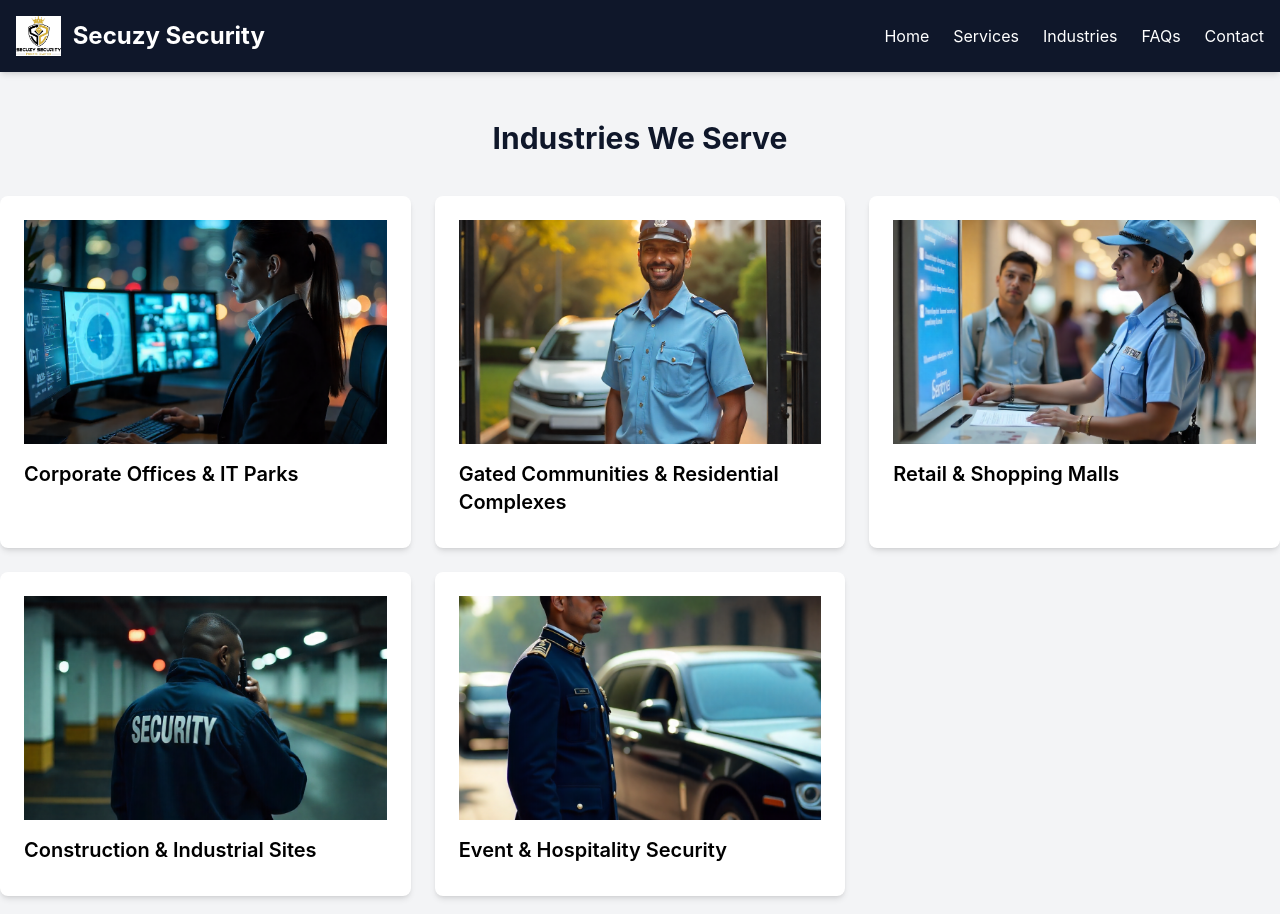
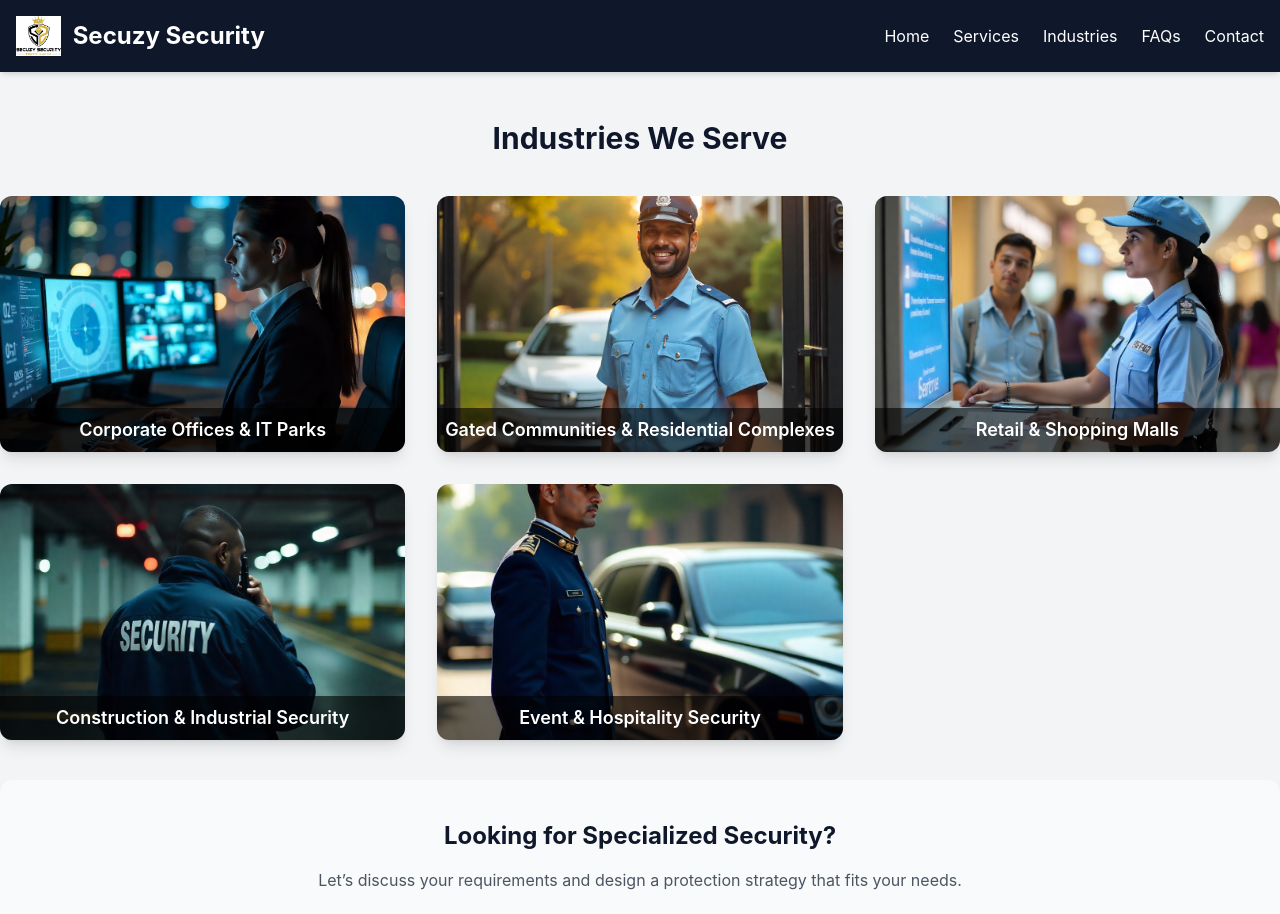
Before and after one commit to HimeshRoutray/secuzy-ui, a React (Create React App) app: page /secuzy-ui/industries in a window 1280 px wide. Shown: the top 914 px of the page. Built offline with nearby package versions, Linux system fonts and the light colour scheme.

Commit message:
Modified the Industries page

```diff
--- a/src/pages/Industries.js
+++ b/src/pages/Industries.js
@@ -1,36 +1,97 @@
+// src/pages/Industries.js
+import React, { useState } from "react";
 import Card from "../components/ServiceCard";
 import corporateImg from "../assets/corporate.png";
 import gatedSocietyImg from "../assets/gatedSociety.png";
 import mallImg from "../assets/mall.png";
 import industrialImg from "../assets/industrial.png";
 import vipEscortImg from "../assets/vipEscort.png";
+import { useNavigate } from "react-router-dom";
 
-// Attach images for each industry
 const industries = [
-  { title: "Corporate Offices & IT Parks", img: corporateImg },
-  { title: "Gated Communities & Residential Complexes", img: gatedSocietyImg },
-  { title: "Retail & Shopping Malls", img: mallImg },
-  { title: "Construction & Industrial Sites", img: industrialImg },
-  { title: "Event & Hospitality Security", img: vipEscortImg },
+  {
+    title: "Corporate Offices & IT Parks",
+    img: corporateImg,
+    desc: "Ensuring a secure work environment for employees and visitors.",
+  },
+  {
+    title: "Gated Communities & Residential Complexes",
+    img: gatedSocietyImg,
+    desc: "Enhanced security for apartments, villas, and societies.",
+  },
+  {
+    title: "Retail & Shopping Malls",
+    img: mallImg,
+    desc: "Protecting stores from theft, vandalism, and crowd mismanagement.",
+  },
+  {
+    title: "Construction & Industrial Security",
+    img: industrialImg,
+    desc: "Preventing unauthorized access and equipment theft. Securing high-risk construction sites and warehouses.",
+  },
+  {
+    title: "Event & Hospitality Security",
+    img: vipEscortImg,
+    desc: "Security planning and implementation for concerts, festivals, and corporate events. Managing large crowds, access control, and VIP security.",
+  },
 ];
 
 export default function Industries() {
+  const [selected, setSelected] = useState(null);
+  const navigate = useNavigate();
+
   return (
-    <div className="container mx-auto py-12 space-y-6">
+    <div className="container mx-auto py-12 space-y-10">
       <h2 className="text-3xl font-bold text-center text-primary mb-10">
         Industries We Serve
       </h2>
 
-      <div className="grid md:grid-cols-2 lg:grid-cols-3 gap-6">
+      <div className="grid md:grid-cols-2 lg:grid-cols-3 gap-8">
         {industries.map((ind, idx) => (
-          <Card
+          <div
             key={idx}
-            title={ind.title}
-            img={ind.img}       // pass the image here
-            desc={null}         // no description for industries
-            className="bg-gray-100"
-          />
+            className="relative rounded-xl overflow-hidden shadow-lg cursor-pointer group"
+            onClick={() => setSelected(selected === idx ? null : idx)}
+          >
+            {/* Image */}
+            <img
+              src={ind.img}
+              alt={ind.title}
+              className="w-full h-64 object-cover transition-transform duration-300 group-hover:scale-105"
+            />
+
+            {/* Title */}
+            <div className="absolute bottom-0 bg-black bg-opacity-60 w-full text-white text-center py-2 text-lg font-semibold">
+              {ind.title}
+            </div>
+
+            {/* Overlay with description */}
+            {selected === idx && (
+              <div
+                className="absolute inset-0 bg-black bg-opacity-80 flex items-center justify-center text-center text-white px-6 py-4 transition-opacity duration-300"
+                onClick={() => setSelected(null)}
+              >
+                <p className="text-sm leading-relaxed">{ind.desc}</p>
+              </div>
+            )}
+          </div>
         ))}
+      </div>
+
+      {/* CTA Section */}
+      <div className="text-center mt-16 bg-gray-50 p-10 rounded-xl shadow-md">
+        <h3 className="text-2xl font-bold text-primary mb-4">
+          Looking for Specialized Security?
+        </h3>
+        <p className="text-gray-600 mb-6">
+          Let’s discuss your requirements and design a protection strategy that fits your needs.
+        </p>
+        <button
+          onClick={() => navigate("/contact")}
+          className="bg-accent text-white px-6 py-3 rounded-lg font-semibold hover:bg-red-700 transition"
+        >
+          Contact Us Today
+        </button>
       </div>
     </div>
   );
```
